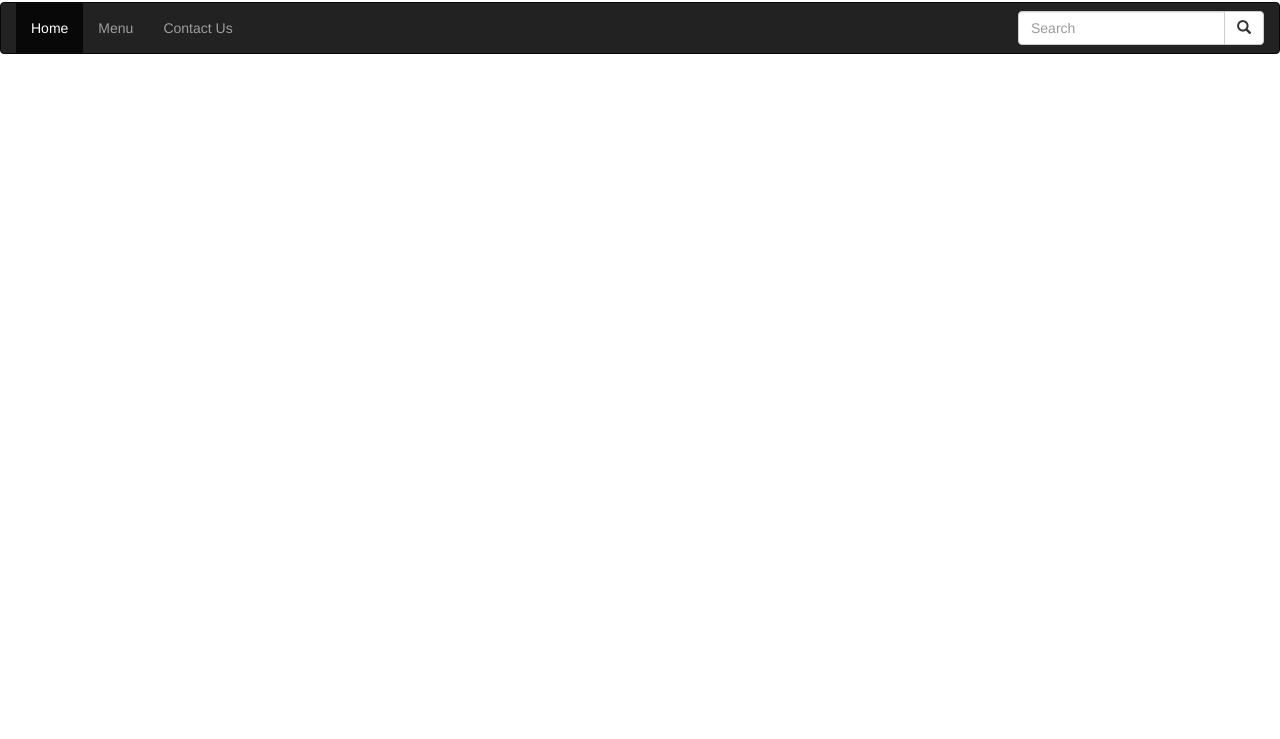
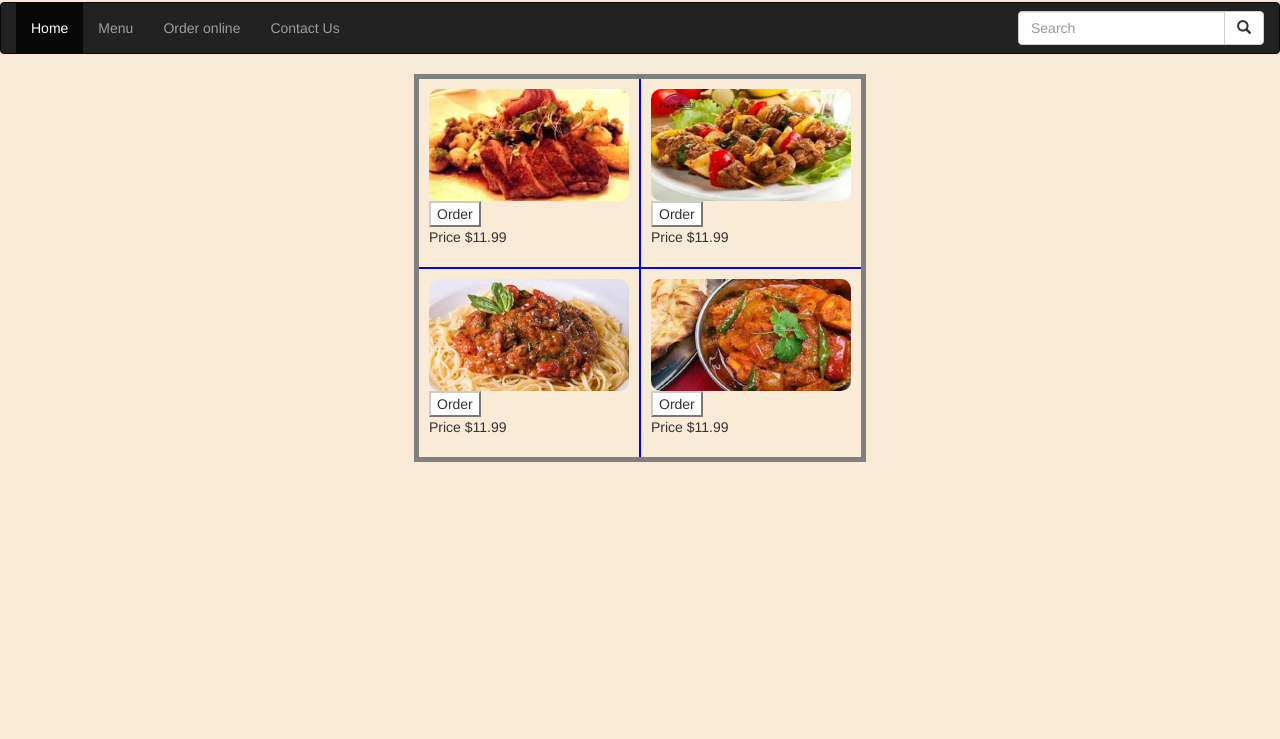
Before and after one commit to GYelamanchi/New-App, a plain HTML site: page Index.html in a window 1280 px wide. Shown: the part 61-800 px from the top of the page. Drawn offline with nearby package versions, Linux system fonts and the light colour scheme.

Commit message:
Added menu items

```diff
--- a/Index.html
+++ b/Index.html
@@ -7,6 +7,19 @@
   <link rel="stylesheet" href="https://maxcdn.bootstrapcdn.com/bootstrap/3.3.7/css/bootstrap.min.css">
   <script src="https://ajax.googleapis.com/ajax/libs/jquery/3.2.1/jquery.min.js"></script>
   <script src="https://maxcdn.bootstrapcdn.com/bootstrap/3.3.7/js/bootstrap.min.js"></script>
+
+    <style>
+        body{
+            background-color: antiquewhite;
+        }
+         td{
+            border: 2px solid blue;
+            padding: 10px;
+        }
+        table td img{
+            border-radius: 10px;
+        }
+    </style>
 
 </head>
 
@@ -20,6 +33,7 @@
     <ul class="nav navbar-nav">
       <li class="active"><a href="./home.html">Home</a></li>
       <li><a href="./menu.html">Menu</a></li>
+        <li><a href="#">Order online</a></li>
       <li><a href="#">Contact Us</a></li>
 
         </ul>
@@ -38,6 +52,54 @@
   </div>
 </nav>
 
+    <div style=" width: 800px; height: auto;margin:0 auto; outline: ipx solid red;">
+    <table style="border: 5px solid grey;margin:0 auto; ">
+        <tbody>
+        <tr>
+          <td><img src="images/img1.jpg" style="width: 200px;">
+              <br>
+
+            <div>
+                <button class=btn-default>Order</button>
+                 <p> Price $11.99</p>
+            </div></td>
+
+
+          <td><img src="images/img2.jpg" style="max-width: 200px;max-height: 400px;">
+            <br>
+
+            <div>
+                <button class=btn-default>Order</button>
+                 <p> Price $11.99</p>
+            </div></td>
+
+        </tr>
+
+        <tr>
+          <td><img src="images/img3.jpg" style="width: 200px;height:400 px;">
+            <br>
+
+            <div>
+                <button class=btn-default>Order</button>
+                <p> Price $11.99</p>
+            </div></td>
+
+          <td ><img src="images/img4.jpg" style="width: 200px;height:400 px;">
+    <br>
+
+            <div>
+                <button class=btn-default>Order</button>
+                 <p> Price $11.99</p>
+            </div></td>
+
+        </tr>
+
+        </tbody>
+
+        </table>
+
+    </div>
+
 
 
 
```
Also changed, not shown: menu.html (+47 -1 lines), images/img1.jpg (added), images/img2.jpg (added), images/img3.jpg (added), images/img4.jpg (added), images/img5.jpg (added).
